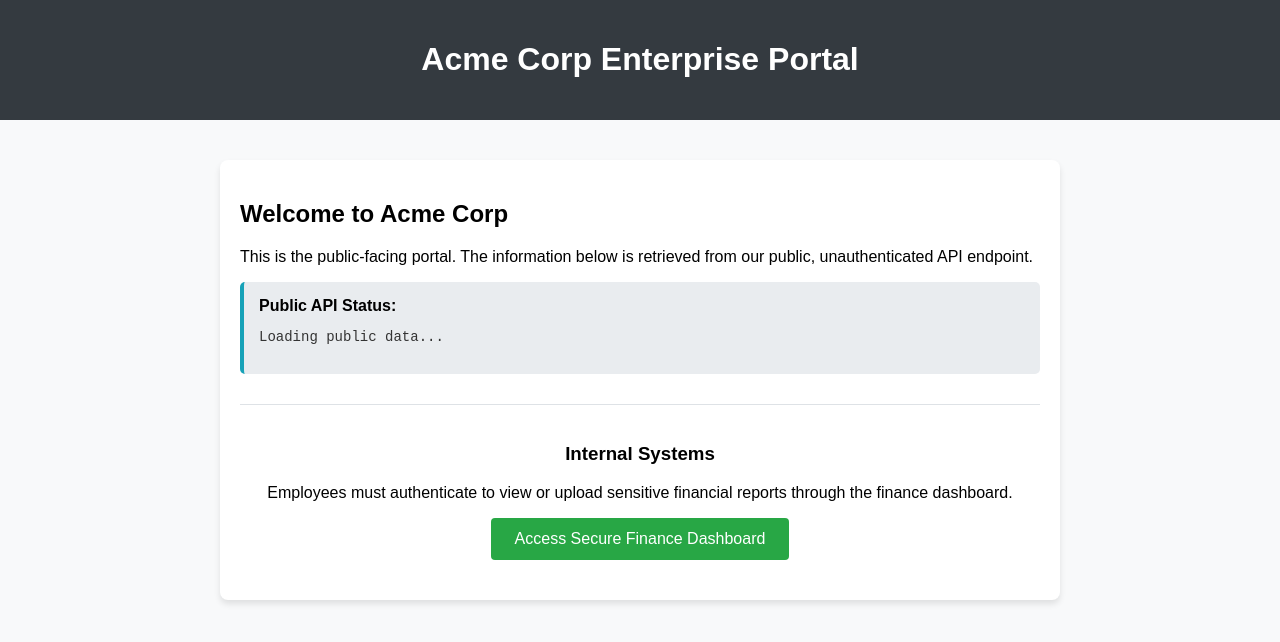
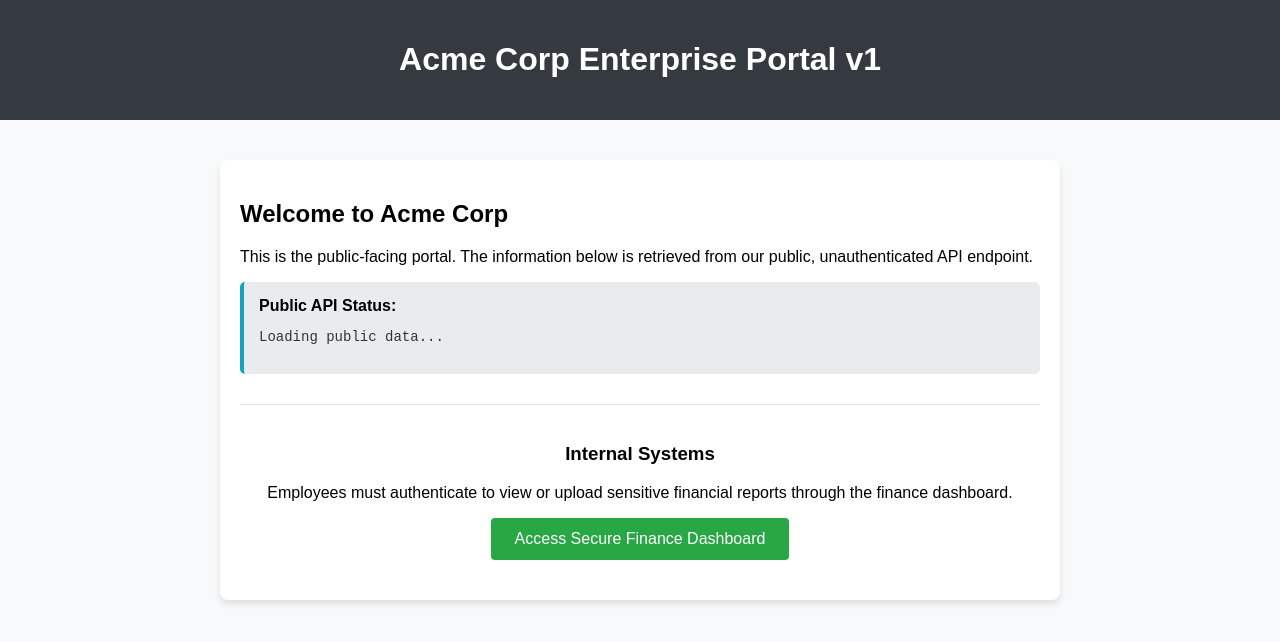
Before and after one commit to Alsewedy/cyber-audit-portal, a website: page index.html in a window 1280 px wide. Drawn offline with Linux system fonts and the light colour scheme.

Commit message:
Update portal landing page title for pipeline test

```diff
--- a/index.html
+++ b/index.html
@@ -23,7 +23,7 @@
 <body>
 
     <div class="header">
-        <h1>Acme Corp Enterprise Portal</h1>
+        <h1>Acme Corp Enterprise Portal v1</h1>
     </div>
 
     <div class="container">
```
